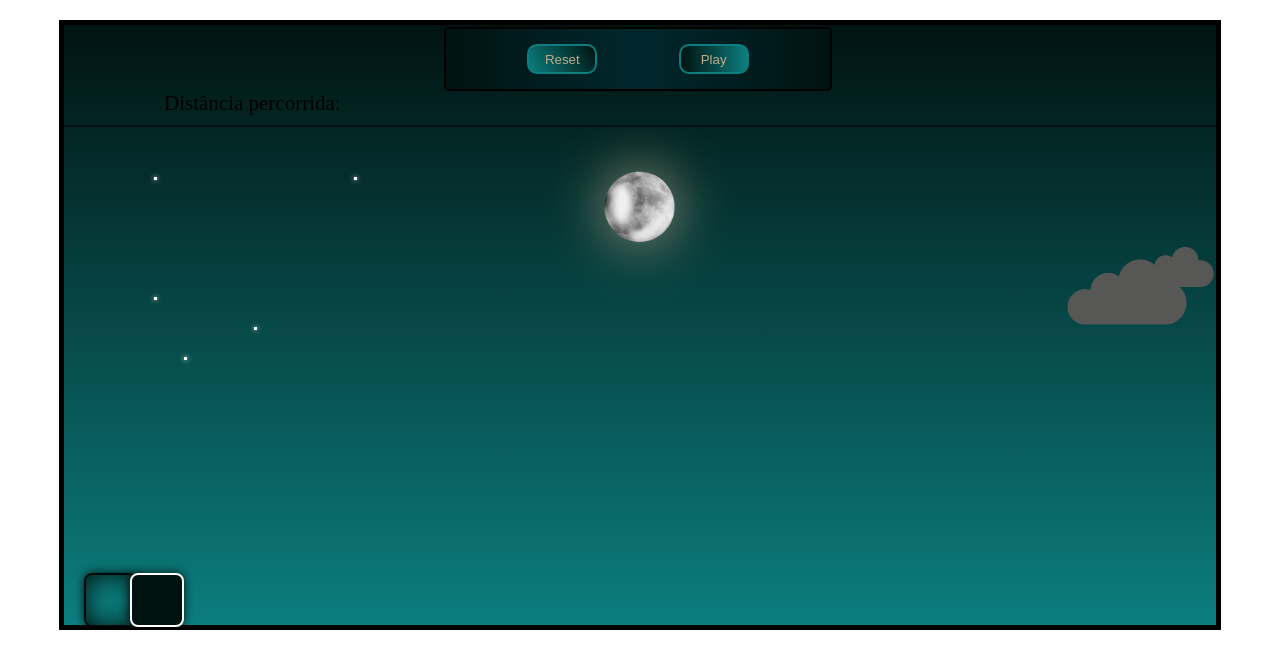
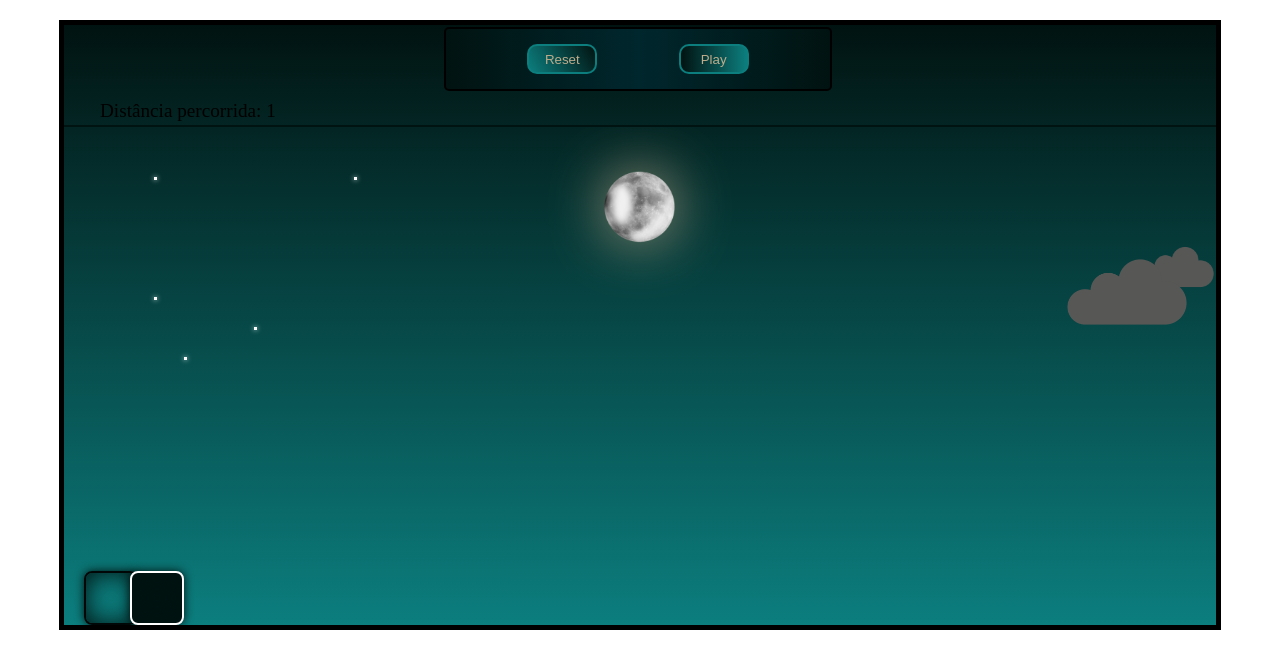
Before and after one commit to jimyschild/mini-game, a plain HTML site: page index.html in a window 1280 px wide. Both pictures are taken after a click on the button "Play". Drawn offline with Linux system fonts and the light colour scheme.

Commit message:
adicionanco distância percorrida

```diff
--- a/index.html
+++ b/index.html
@@ -13,6 +13,7 @@
             <button class="reset" id="reseta-jogo">Reset</button>
             <button class="start" id="começa-jogo">Play</button>
         </div>
+        <div class="distancia">Distância percorrida:</div>
             <div class="game-board">
                 <img src="imagens/Moon.png" alt="" id="moon">
                 <div class="shadow-moon"></div>
--- a/script.js
+++ b/script.js
@@ -6,17 +6,22 @@ const começarJogo = document.getElementById('começa-jogo')
 const resetJogo = document.getElementById('reseta-jogo')
 const cloud = document.querySelector('.cloud')
 const cloud2 = document.querySelector('.cloud2')
+const distancia = document.querySelector('.distancia')
 
 //-------pulo
+
 const jump = () => {
     boneco.classList.add('jump')
+
 
     setTimeout(() =>{
         boneco.classList.remove('jump')
     },600)
 }
 gameBoard.addEventListener('click', jump)
+
 //--------movimento osbataculo
+
 const loop = setInterval(() => {
 
     const obstaculoPosition = obstaculo.offsetLeft;
@@ -35,38 +40,30 @@ const loop = setInterval(() => {
         boneco.style.bottom = `${bonecoPosition}px`
         boneco.style.border = 'solid 2px #000706'
         boneco.style.boxShadow = '0px 0px 10px var(--color1), 0px 0px 25px var(--color1) inset'
-
     }
-
 }, 10)
 
+//--------Começar o jogo
 
-//--------Começar o jogo
 const start = () => {
     obstaculo.classList.add('começar')
     cloud.classList.add('clouds')
     cloud2.classList.add('clouds2')
+
+    let count = 0;
+
+    setInterval(function() {
+    count++;
+    distancia.innerText = `Distância percorrida: ${count}`
+    }, 2000);
 }
 começarJogo.addEventListener('click', start)
 
 //--------reseta o jogo/recarrega a pagina
+
 const reset = () => {
     location.reload()
 }
 resetJogo.addEventListener('click', reset)
 
 //-------- distancia percorrida
-const divDistancia =() => {
-
-    let distancia = document.createElement('div')
-    campo.appendChild(distancia)
-    // distancia.style.border = '2px solid green'
-    distancia.style.width = '250px'
-    distancia.style.height = '30px'
-    distancia.style.marginTop = '-536px'
-    distancia.style.marginLeft = '100px'
-    distancia.style.fontSize = '21px'
-    distancia.innerText = `Distância percorrida:`
-    return distancia
-}
-divDistancia()
--- a/style.css
+++ b/style.css
@@ -160,6 +160,13 @@ body{
     background: linear-gradient(90deg, var(--color1), var(--color2), var(--color1));
 }
 
+.distancia {
+    font-size: larger;
+    position: absolute;
+    top: 100px;
+    left: 100px;
+}
+
 .start{
     width: 70px;
     height: 50%;
```
